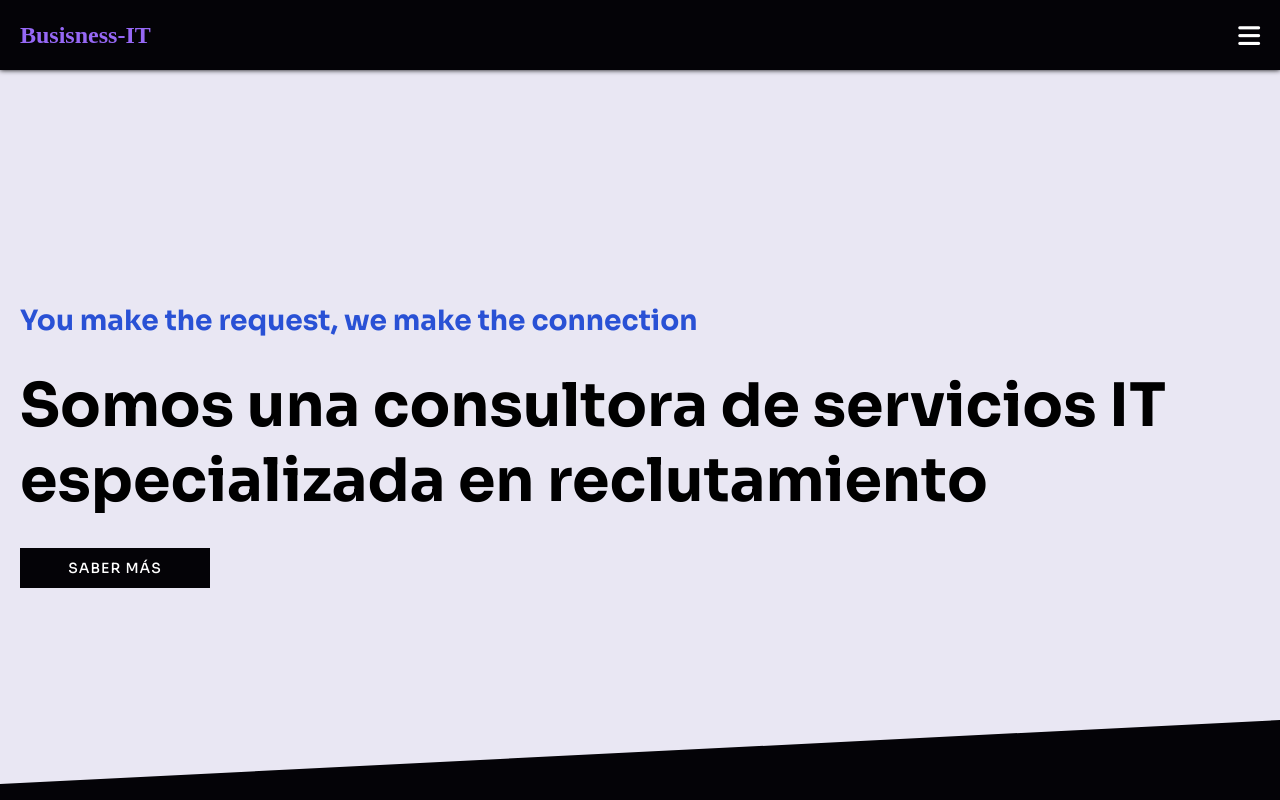
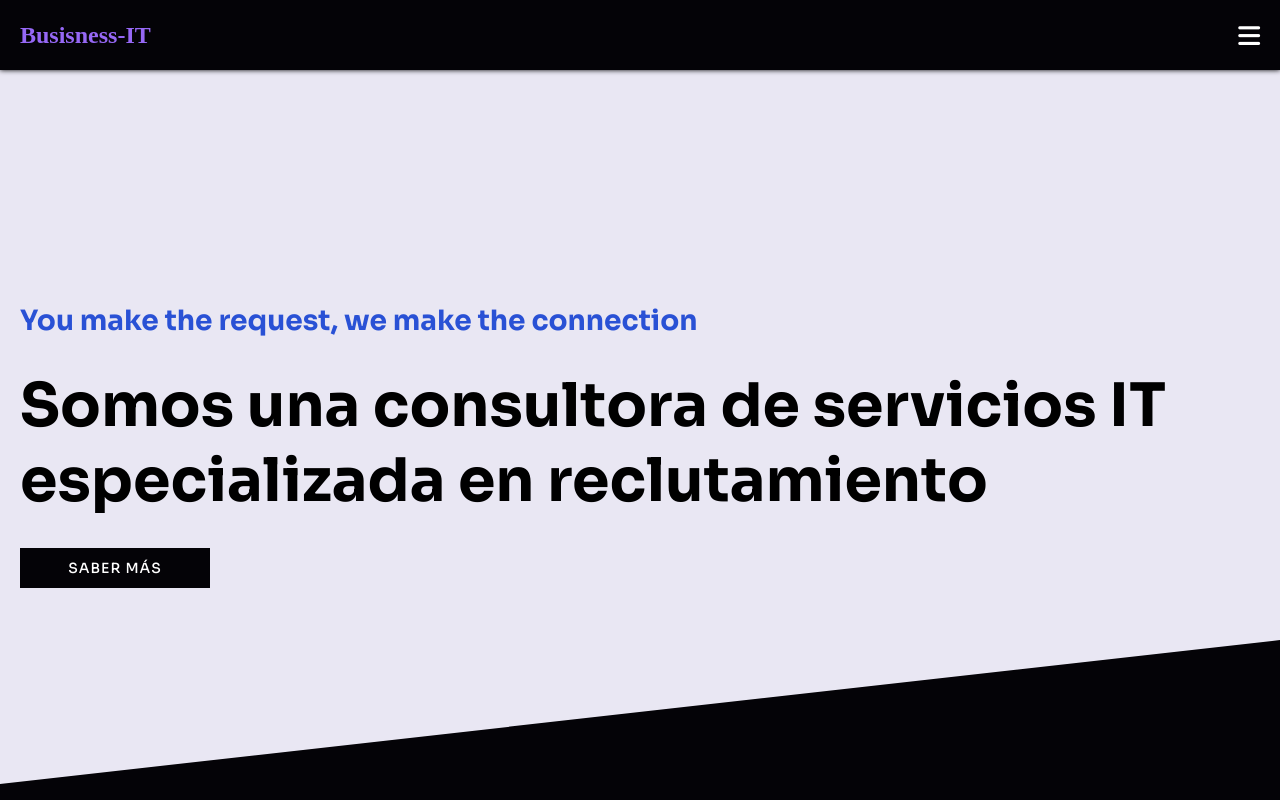
Before and after one commit to gszcode/app-consultura, a React (Vite) app: page / in a window 1280 px wide. Shown: the top 800 px of the page. Built offline with nearby package versions, Linux system fonts and the light colour scheme.

Commit message:
div de quiebre agrandado

```diff
--- a/src/StyledComponents/Banner.js
+++ b/src/StyledComponents/Banner.js
@@ -18,6 +18,10 @@ export const ImgContainer = styled.div`
   height: 100%;
   clip-path: polygon(0 100%, 100% 100%, 100% 90%, 0 98%);
   background-color: ${colors.primary};
+
+  @media (min-width: 700px) {
+    clip-path: polygon(0 100%, 100% 100%, 100% 80%, 0 98%);
+  }
 `
 export const Title = styled.h2`
   font-weight: bold;
```
